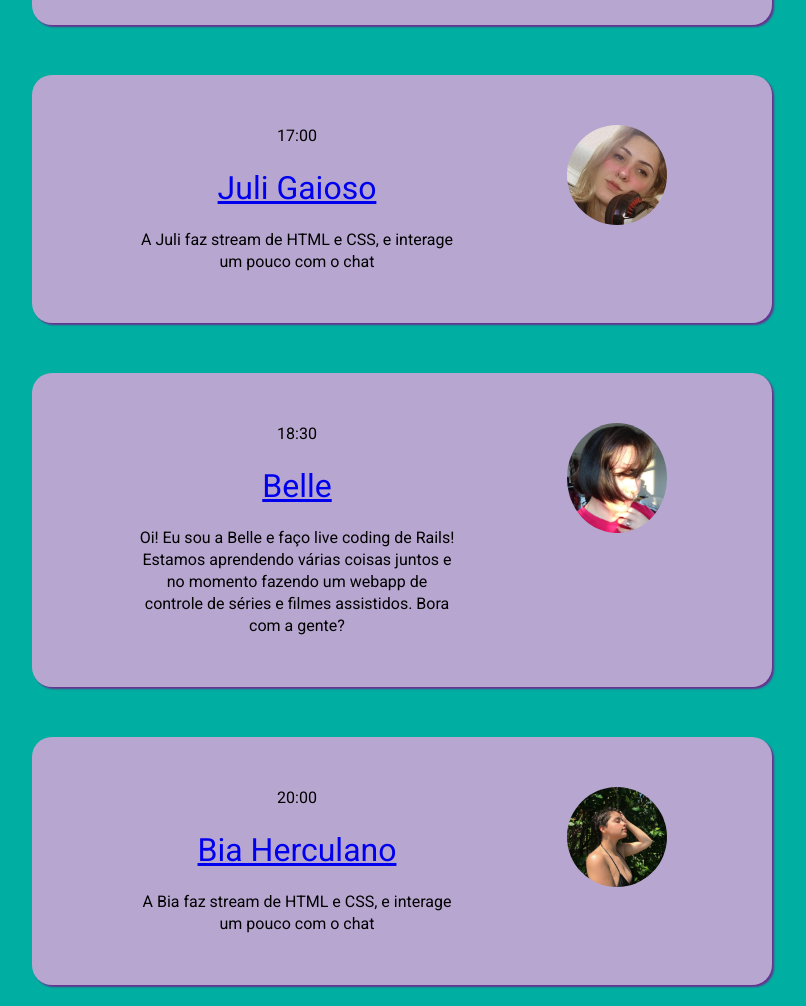
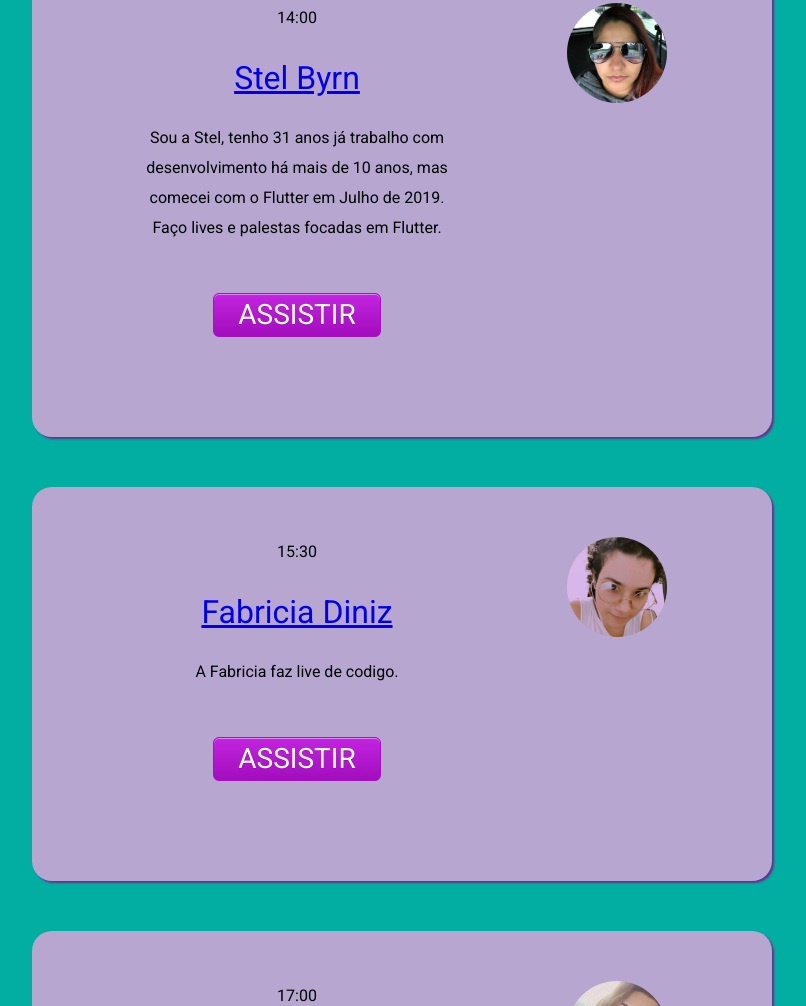
Before and after one commit to feministech/maratona1, a plain HTML site: page index.html in a window 1280 px wide. Shown: the part 1794-2800 px from the top of the page, without its empty margins (238-1044 px from the left). Drawn offline with Linux system fonts and the light colour scheme.

Commit message:
bts e abouts

```diff
--- a/css/style.css
+++ b/css/style.css
@@ -9,7 +9,7 @@ body {
   text-align: center;
   background-color: var(--teal);
   font-family: "Roboto", sans-serif;
-  line-height: 22px;
+  line-height: 30px;
 }
 
 h1 {
@@ -22,6 +22,12 @@ h2 {
   font-family: "Press Start 2P", cursive;
   color: var(--roxo);
   margin: 40px;
+}
+
+h3 {
+  font-size: 30px;
+  margin-bottom: 30px;
+  text-shadow: -1px -1px 1px rgba(255, 255, 255, 0.1), 1px 1px 1px var(--roxo);
 }
 
 span {
@@ -70,6 +76,33 @@ li {
   width: 50%;
 }
 
+btn {
+  background-color: var(--teal);
+}
+.myButton {
+  box-shadow: inset 0px 1px 0px 0px #e184f3;
+  background: linear-gradient(to bottom, #c123de 5%, #a20dbd 100%);
+  background-color: #c123de;
+  border-radius: 6px;
+  border: 1px solid #a511c0;
+  display: inline-block;
+  cursor: pointer;
+  color: #ffffff;
+  font-size: 28px;
+  padding: 6px 24px;
+  text-decoration: none;
+  text-shadow: 0px 1px 0px #9b14b3;
+  margin: 50px auto;
+}
+.myButton:hover {
+  background: linear-gradient(to bottom, #a20dbd 5%, #c123de 100%);
+  background-color: #a20dbd;
+}
+.myButton:active {
+  position: relative;
+  top: 1px;
+}
+
 @media only screen and (max-width: 600px) {
   .crono {
     width: 80%;
--- a/index.html
+++ b/index.html
@@ -13,7 +13,8 @@
     <header>
       <img class="logo" src="img/lcg-logo.png" alt="o logo" />
       <h1>Primeira Maratona das <br/>Live Code Girls Brasil</h1>
-      <h1>Sabado, dia 25 de julho de 2020</h1>
+      <h3>"12h de conteúdo ininterrupto <br>criado por mulheres para a comunidade"</h3>
+      <h1>Sábado, dia 25 de julho de 2020</h1>
 
     </header>
 
@@ -30,8 +31,9 @@
         <li><span>23:00-00:00</span> <a href="#juh">Juh B.</a> - HTML & CSS</li>
       </ul>
     </section>
+
+    <a class="myButton" href="https://twitch.tv/pachicodes">ASSISTIR</a>
     <section class="girls">
-
       <div class="holder">
         <div id="pachi" class="infos">
           <p class="hora">12:00</p>
@@ -43,6 +45,7 @@
           <p class="sobre">
             A pachi faz stream de HTML e CSS, e interage um pouco com o chat
           </p>
+            <a class="myButton" href="https://twitch.tv/pachicodes">ASSISTIR</a>
         </div>
         <div class="pic__holder">
           <img class="picture" src="img/pics/pachi.jpg" alt="foto da Pachi" />
@@ -60,6 +63,7 @@
           <p class="sobre">
             Sou a Stel, tenho 31 anos já trabalho com desenvolvimento há mais de 10 anos, mas comecei com o Flutter em Julho de 2019. Faço lives e palestas focadas em Flutter.
           </p>
+            <a class="myButton" href="https://twitch.tv/stelbyrn">ASSISTIR</a>
         </div>
         <div class="pic__holder">
           <div class="pic__holder">
@@ -79,6 +83,7 @@
           <p class="sobre">
             A Fabricia faz live de codigo.
           </p>
+          <a class="myButton" href="https://twitch.tv/nomadcodemist">ASSISTIR</a>
         </div>
         <div class="pic__holder">
           <img class="picture"
@@ -97,8 +102,10 @@
             >
           </p>
           <p class="sobre">
-            A Juli faz stream de HTML e CSS, e interage um pouco com o chat
+          Sou uma desenvolvedora full stack apaixonada por UX/UI e estou na luta para me tornar uma dev unicórnio.HTML / CSS /
+          VanillaJS / ReactJS / NodeJS / Java.
           </p>
+          <a class="myButton" href="https://twitch.tv/julianatech">ASSISTIR</a>
         </div>
         <div class="pic__holder">
         <img class="picture" src="img/pics/juli.jpg" alt="foto da Juli" />
@@ -116,6 +123,7 @@
           <p class="sobre">
             Oi! Eu sou a Belle e faço live coding de Rails! Estamos aprendendo várias coisas juntos e no momento fazendo um webapp de controle de séries e filmes assistidos. Bora com a gente?
           </p>
+          <a class="myButton" href="https://twitch.tv/bellesamways">ASSISTIR</a>
         </div>
         <div class="pic__holder">
         <img class="picture" src="img/pics/belle.jpeg" alt="foto da Belle" />
@@ -131,8 +139,9 @@
             >
           </p>
           <p class="sobre">
-            A Bia faz stream de HTML e CSS, e interage um pouco com o chat
+          Streamer e Developer Consultant na Thoughtworks | Amor por gatos e Flutter.
           </p>
+          <a class="myButton" href="https://twitch.tv/biaher">ASSISTIR</a>
         </div>
         <div class="pic__holder">
         <img class="picture" src="img/pics/bia.jpeg" alt="foto da Bia" />
@@ -150,6 +159,7 @@
           <p class="sobre">
             A Caaddss faz stream de HTML e CSS, e interage um pouco com o chat
           </p>
+          <a class="myButton" href="https://twitch.tv/caaddss">ASSISTIR</a>
         </div>
         <div class="pic__holder">
         <img class="picture" src="img/pics/cads.jpeg" alt="foto da Cads" />
@@ -168,6 +178,7 @@
             Faço stream estudando programação num geral. Atualmente estudo jQuery, Angular, Java Spring Boot e possivelmente PHP, ou seja, ainda estou me decidindo. Gosto muito de Engenharia de Software porém vou pausar até a situação normalizar e investir em streaming estudando e ensinando inglês.
           </p>
         </div>
+        <a class="myButton" href="https://twitch.tv/juhbotelho">ASSISTIR</a>
         <div class="pic__holder">
         <img class="picture" src="img/pics/juh.jpg" alt="foto da Juh" />
         </div>
```
